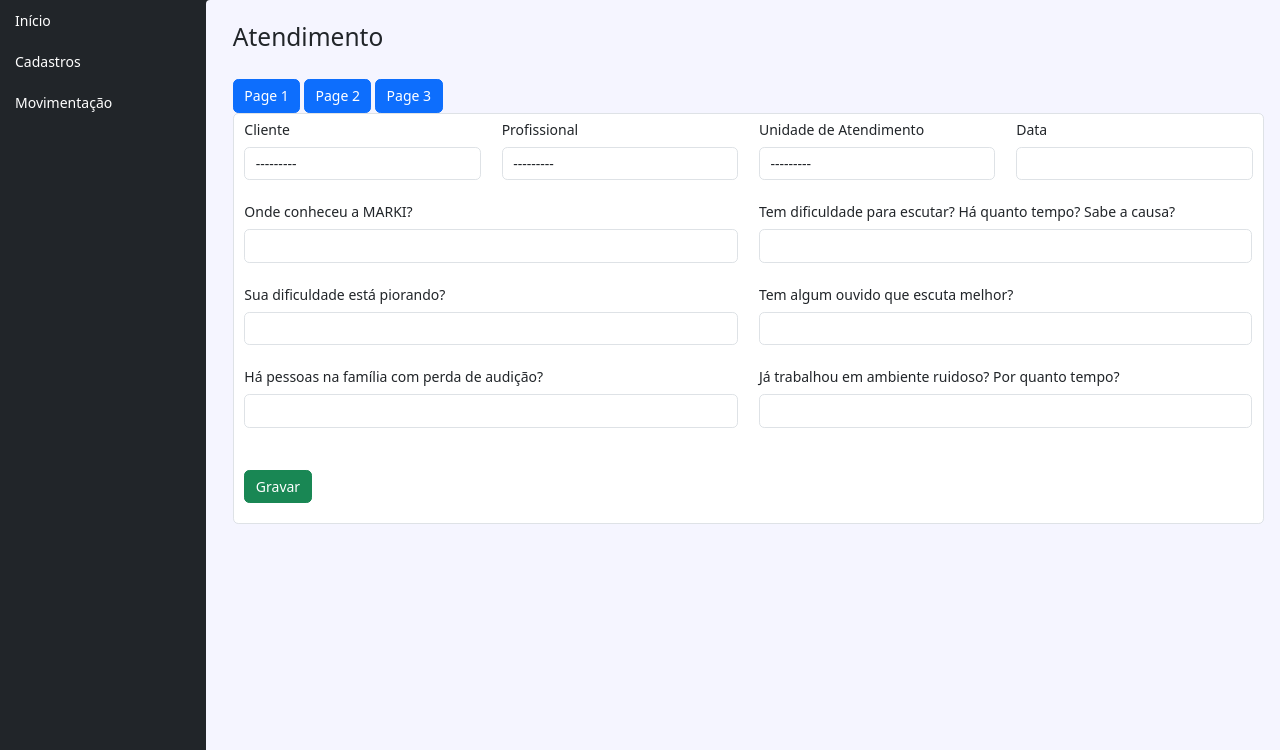
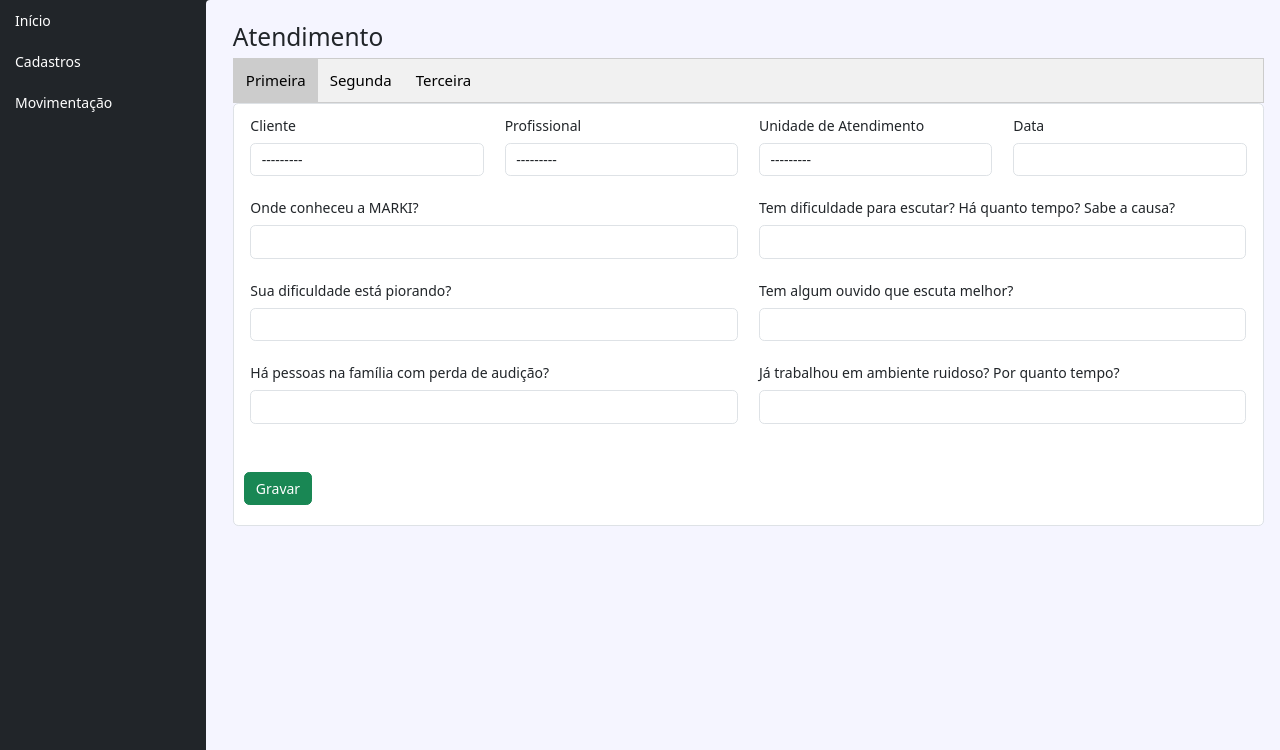
Before and after one commit to marcelodanelon/project_consultorio_fonoaudiologia, a Django app: page /atendimento/ in a window 1280 px wide. Shown: the part 50-800 px from the top of the page. Run offline with Django 4.2, Linux system fonts and the light colour scheme; data that the repository does not hold is empty; some libraries are stand-ins or nearby versions.

Commit message:
ajuste layout e code templates atendimento

```diff
--- a/atendimento/forms.py
+++ b/atendimento/forms.py
@@ -160,7 +160,7 @@ class AtendimentoForm(forms.ModelForm):
 
         self.fields['aJaUsoAp'].label = 'Já usou aparelho auditivo anteriormente?'
         self.fields['aJaUsoAp'].widget.attrs.update({
-            'class':'form-check-label',
+            'class':'form-control',
         })
         self.fields['aMarcaOO'].label = 'Marca'
         self.fields['aMarcaOO'].widget.attrs.update({
@@ -172,7 +172,7 @@ class AtendimentoForm(forms.ModelForm):
         })
         self.fields['aJaTesAp'].label = 'Já testou o aparelho?'
         self.fields['aJaTesAp'].widget.attrs.update({
-            'class':'form-check-label',
+            'class':'form-control',
         })
         self.fields['aQualApa'].label = 'Qual?'
         self.fields['aQualApa'].widget.attrs.update({
--- a/atendimento/models.py
+++ b/atendimento/models.py
@@ -47,10 +47,10 @@ class AtendimentoModel(models.Model):
     aLabirin = models.BooleanField(blank=True, default=False)
     aCancerO = models.BooleanField(blank=True, default=False)
     aOutrDoe = models.CharField(max_length=50, null=True, blank=True)
-    aJaUsoAp = models.BooleanField(blank=True)
+    aJaUsoAp = models.CharField(max_length=5, choices=[('sim', 'Sim'), ('não', 'Não')], null=True, blank=True)
     aMarcaOO = models.CharField(max_length=50, null=True, blank=True)
     aTempoOO = models.CharField(max_length=50, null=True, blank=True)
-    aJaTesAp = models.BooleanField(blank=True)
+    aJaTesAp = models.CharField(max_length=5, choices=[('sim', 'Sim'), ('não', 'Não')], null=True, blank=True)
     aQualApa = models.CharField(max_length=50, null=True, blank=True)
     aApaIndi = models.CharField(max_length=50, null=True, blank=True)
     aValApar = models.CharField(max_length=50, null=True, blank=True)
@@ -58,7 +58,7 @@ class AtendimentoModel(models.Model):
     aFormPag = models.CharField(max_length=50, null=True, blank=True)
     aSaiTest = models.DateField(blank=True, null=True)
     aRetTest = models.DateField(blank=True, null=True)
-    aSituaca = models.CharField(max_length=50, choices=[('Em Andamento', 'Em Andamento'), ('Concluído', 'Concluído')], null=True, blank=True)
+    aSituaca = models.CharField(max_length=15, choices=[('Em Andamento', 'Em Andamento'), ('Concluído', 'Concluído')], null=True, blank=True)
 
     def __str__(self) -> str:
         return f'{self.data} {self.client}'
--- a/atendimento/templates/atendimento/atendimento.html
+++ b/atendimento/templates/atendimento/atendimento.html
@@ -24,15 +24,28 @@
   });
   </script>
   <div class="container" style="padding:1px 16px;">
-    <h3>{{name_screen}}</h3> <br>
-    <a class="btn btn-primary" id="addItem1">Page 1</a>
-    <a class="btn btn-primary" id="addItem2">Page 2</a>
-    <a class="btn btn-primary" id="addItem3">Page 3</a>
+    <h3>{{name_screen}}</h3>
+    <div class="tab">
+      <button class="tablinks" onclick="openTab(event, 'first')" id="defaultOpen">Primeira</button>
+      <button class="tablinks" onclick="openTab(event, 'second')">Segunda</button>
+      <button class="tablinks" onclick="openTab(event, 'third')">Terceira</button>
+    </div>
     <form action="{{form_action}}" method="post" class="form-control">
       {% csrf_token %}
-          {% include 'atendimento/pages_atendimentos/page1_at.html' %}
-          {% include 'atendimento/pages_atendimentos/page2_at.html' %}
-          {% include 'atendimento/pages_atendimentos/page3_at.html' %}
+
+      <!-- Conteúdo da Primeira Aba -->
+      <div id="first" class="tabcontent">
+        {% include 'atendimento/pages_atendimentos/page1_at.html' %}
+      </div>
+      <!-- Conteúdo da Segunda Aba -->
+      <div id="second" class="tabcontent">
+        {% include 'atendimento/pages_atendimentos/page2_at.html' %}
+      </div>
+      <!-- Conteúdo da Terceira Aba -->
+      <div id="third" class="tabcontent">
+        {% include 'atendimento/pages_atendimentos/page3_at.html' %}
+      </div>
+
       <div class="form-content d-flex flex-row bd-highlight mb-3">
         <button class="btn btn-success me-1" type="submit">Gravar</button>
     </form>
@@ -50,4 +63,20 @@
           </form>
           {% endif %}
   </div>
+  <script>
+  function openTab(evt, tabName) {
+    var i, tabcontent, tablinks;
+    tabcontent = document.getElementsByClassName("tabcontent");
+    for (i = 0; i < tabcontent.length; i++) {
+      tabcontent[i].style.display = "none";
+    }
+    tablinks = document.getElementsByClassName("tablinks");
+    for (i = 0; i < tablinks.length; i++) {
+      tablinks[i].className = tablinks[i].className.replace(" active", "");
+    }
+    document.getElementById(tabName).style.display = "block";
+    evt.currentTarget.className += " active";
+  }
+  document.getElementById("defaultOpen").click();
+  </script>
 {% endblock content %}
--- a/atendimento/templates/atendimento/pages_atendimentos/page1_at.html
+++ b/atendimento/templates/atendimento/pages_atendimentos/page1_at.html
@@ -1,4 +1,3 @@
-<div id="page1">
 {% load custom_template_tag %}
 {% for fieldClient in client %}
     <div class="card_client">
@@ -39,4 +38,3 @@
         </div> <br>
     {% endif %}
 {% endfor %}
-</div>
--- a/atendimento/templates/atendimento/pages_atendimentos/page2_at.html
+++ b/atendimento/templates/atendimento/pages_atendimentos/page2_at.html
@@ -1,4 +1,3 @@
-<div id="page2">
 {% load custom_template_tag %}
 {% for field in form %}
     {% if field.name == 'aTelevis' %}
@@ -23,7 +22,7 @@
         <div class="col">
             {% if field.name == 'aOutrDif' or field.name == 'aOutrOuv' or field.name == 'aOutrDoe' %}
                 <label for="{{ field.id_for_label }}" class="form-label">{{ field.label }}</label>
-                    {{ field }}<br>
+                {{ field }}
             {% else %}
                 {{ field }}
                 <label for="{{ field.id_for_label }}" class="form-label">{{ field.label }}</label>
@@ -34,4 +33,3 @@
         </div>
     {% endif %}
 {% endfor %}
-</div>
--- a/atendimento/templates/atendimento/pages_atendimentos/page3_at.html
+++ b/atendimento/templates/atendimento/pages_atendimentos/page3_at.html
@@ -1,4 +1,3 @@
-<div id="page3">
 {% load custom_template_tag %}
 {% for field in form %}
     {% if field.name == 'aJaUsoAp' or field.name == 'aJaTesAp' or field.name == 'aApaIndi' or field.name == 'aLadoInd' or field.name == 'aSaiTest' or field.name == 'aSituaca'%}
@@ -15,4 +14,3 @@
         </div>
     {% endif %}
 {% endfor %}
-</div>
--- a/atendimento/views.py
+++ b/atendimento/views.py
@@ -8,7 +8,8 @@ def index(request):
 
     context = {
         'form': form,
-        'name_screen': 'Atendimento'
+        'name_screen': 'Atendimento',
+        'title': 'Atendimento',
     }
 
     return render(
@@ -26,7 +27,8 @@ def dadosClient(request):
     context = {
         'client': client,
         'form': form,
-        'name_screen': 'Atendimento'
+        'name_screen': 'Atendimento',
+        'title': 'Atendimento',
     }
 
     return render(
--- a/base_static/global/css/style.css
+++ b/base_static/global/css/style.css
@@ -224,6 +224,45 @@
     border-radius: var(--default-border-radius);
     font-size: var(--smaller-font-size);
   }
+
+  .tab {
+    overflow: hidden;
+    border: 1px solid #ccc;
+    background-color: #f1f1f1;
+  }
+
+  /* Style dos botões dentro da aba */
+  .tab button {
+    background-color: inherit; /* cor do elemento pai */
+    float: left;
+    border: none;
+    outline: none;
+    cursor: pointer;
+    padding: 10px 12px;
+    transition: 0.3s;
+    font-size: 15px;
+  }
+
+  /* Muda a cor do fundo do botão on hover */
+  .tab button:hover {
+    background-color: #ddd;
+  }
+
+  /* Cria estilo da aba ativa/atual - tabalinks class */
+  .tab button.active {
+    background-color: #ccc;
+  }
+
+  /* Estilo do conteúdo de cada aba */
+  .tabcontent {
+    display: none;
+    padding: 6px 6px;
+    /* border: 1px solid #ccc; */
+    border-top: none;
+  }
+
+  /* Muda a cor botão de fechamento on hover */
+  .topright:hover {color: red;}
 
   .card_client {
     width: auto;
--- a/base_templates/global/base.html
+++ b/base_templates/global/base.html
@@ -68,28 +68,6 @@
           });
           </script>
     <script src="https://code.jquery.com/jquery-3.6.0.min.js"></script>
-    <script>
-        $(document).ready(function(){
-          $("#page1").show();
-          $("#page2").hide();
-          $("#page3").hide();
-        });
-        $("#addItem1").click(function () {
-            $("#page1").show();
-            $("#page2").hide();
-            $("#page3").hide();
-        });
-        $("#addItem2").click(function () {
-            $("#page1").hide();
-            $("#page2").show();
-            $("#page3").hide();
-        });
-        $("#addItem3").click(function () {
-            $("#page1").hide();
-            $("#page2").hide();
-            $("#page3").show();
-        });
-    </script>
     {% include 'partials/_consultaCEP.html' %}
   </body>
 </html>
```
Also changed, not shown: atendimento/migrations/0005_alter_atendimentomodel_ajatesap_and_more.py (added). Lines whose indentation alone changed are shown as unchanged.
